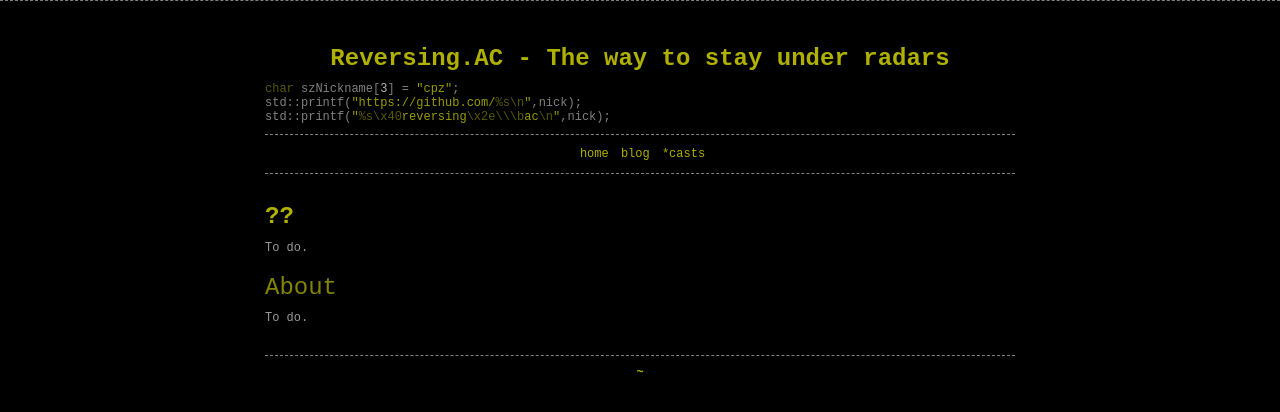
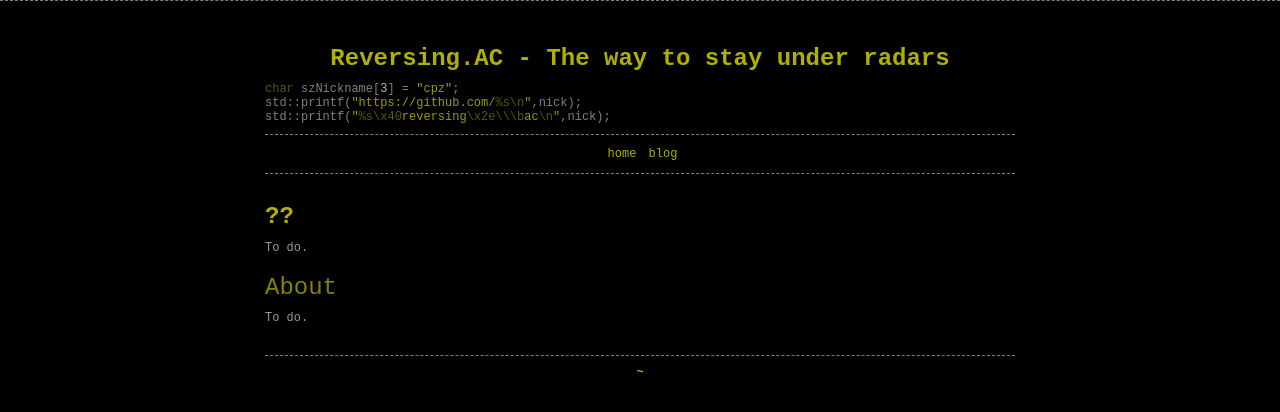
Before and after one commit to cpz/cpz.github.io, a Jekyll site: the page built from index.md, in a window 1280 px wide. Shown: the top 412 px of the page. Built offline with Jekyll 4.4.1, drawn with Linux system fonts in a browser that asks for light colours; our own code applies the rules of GitHub Pages for plain Markdown files.

Commit message:
Update menu.html

```diff
--- a/_includes/menu.html
+++ b/_includes/menu.html
@@ -4,7 +4,7 @@
       <ul>
           <li><a href="{{ site.url }}">home</a></li>
           <li><a href="{{ site.url }}blog/">blog</a></li>
-          <li><a href="{{ site.url }}casts">*casts</a></li>
+          <!-- <li><a href="{{ site.url }}casts">*casts</a></li> -->
       </ul>
     </div>
   </div>
```
